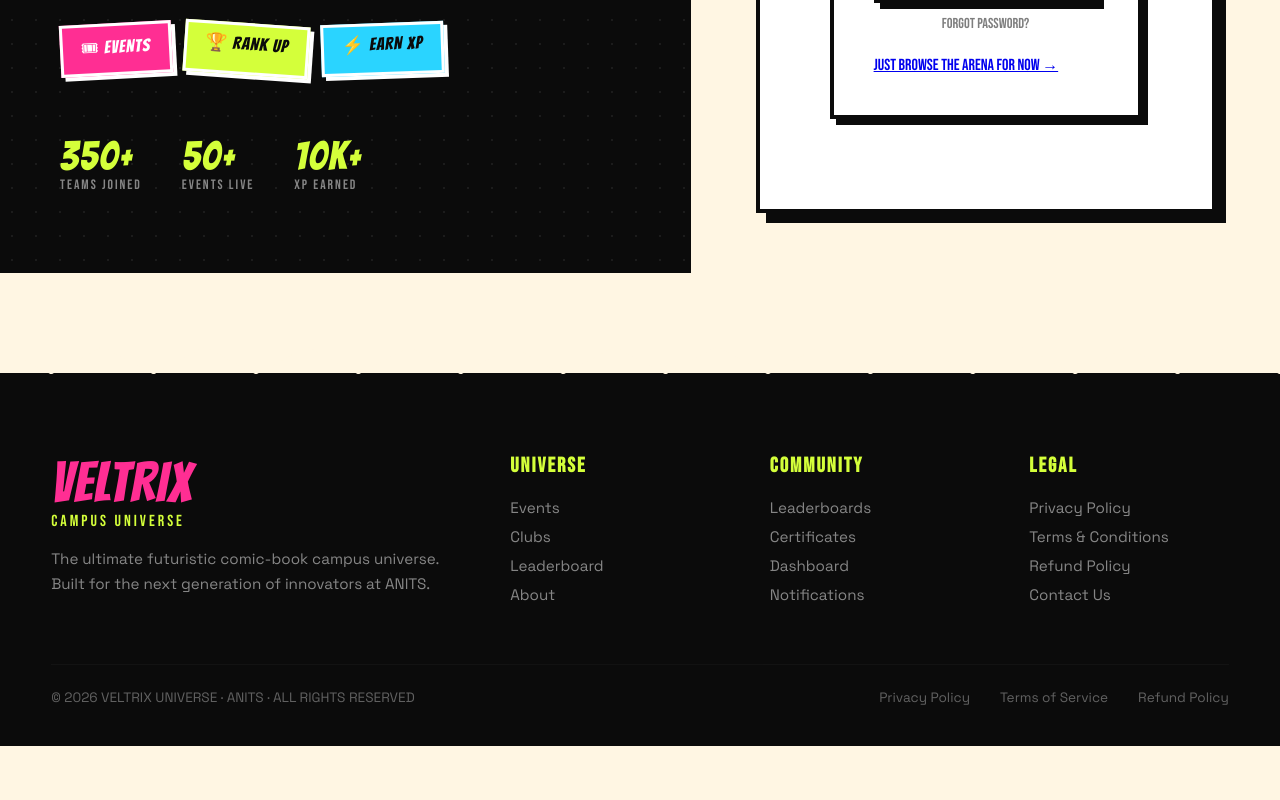
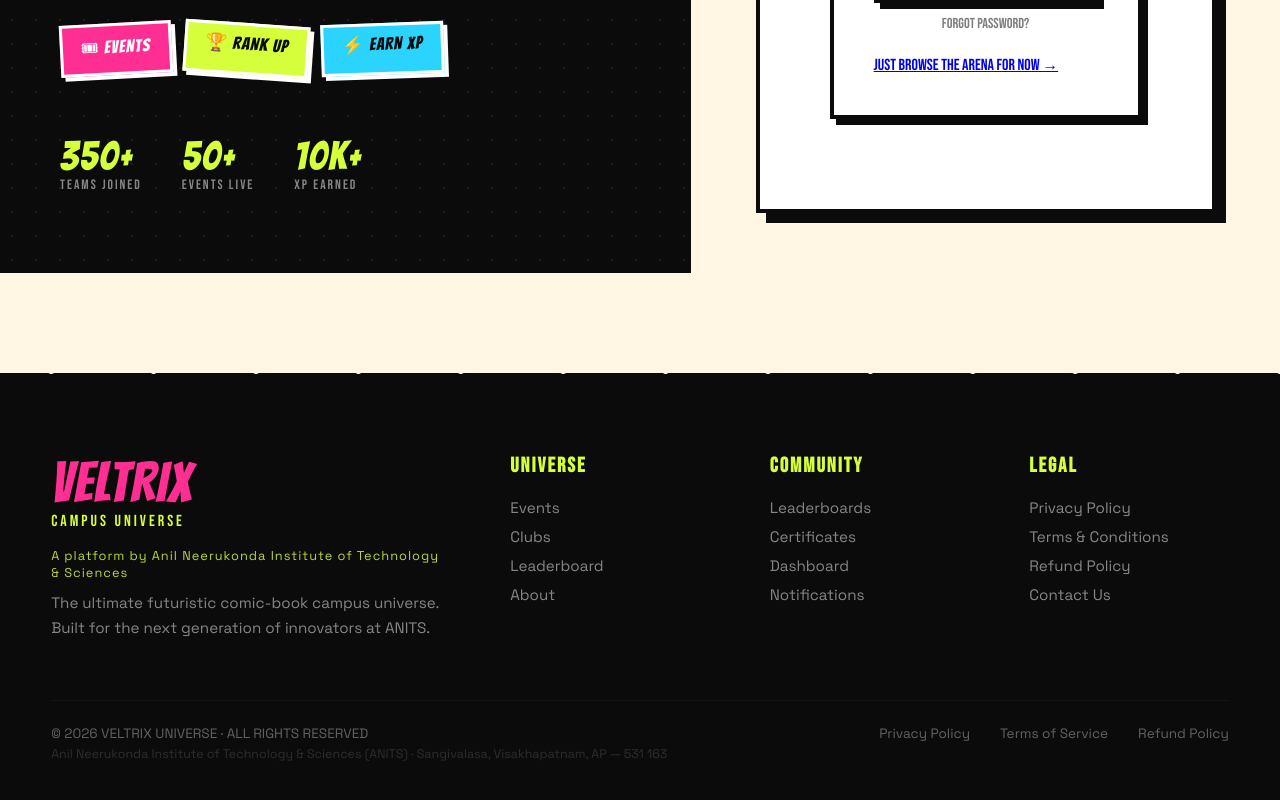
Before and after one commit to nithinreddyjeeru-bit/ANITS-VELTRIX, a Next.js app: page / in a window 1280 px wide. Shown: the part 833-1633 px from the top of the page. Before the commit the page ends 1579 px from the top, so only its background shows below. Built offline with nearby package versions, Linux system fonts and the light colour scheme; no server answers; the database is empty.

Commit message:
Add full legal name (ANITS) to footer brand and copyright

```diff
--- a/src/components/SiteShell.tsx
+++ b/src/components/SiteShell.tsx
@@ -325,6 +325,9 @@
             <div className="footer-brand">
               <div className="font-bangers brand-text">VELTRIX</div>
               <div className="font-bebas sub-brand">CAMPUS UNIVERSE</div>
+              <p className="font-space" style={{ fontSize: "0.8rem", color: "var(--green)", letterSpacing: "1px", marginBottom: "10px", opacity: 0.85 }}>
+                A platform by Anil Neerukonda Institute of Technology &amp; Sciences
+              </p>
               <p className="font-space brand-desc">
                 The ultimate futuristic comic-book campus universe. Built for the next generation of innovators at ANITS.
               </p>
@@ -373,7 +376,12 @@
           </div>
 
           <div className="footer-bottom font-space">
-            <p className="copy-text">© 2026 VELTRIX UNIVERSE · ANITS · ALL RIGHTS RESERVED</p>
+            <div>
+              <p className="copy-text">© 2026 VELTRIX UNIVERSE · ALL RIGHTS RESERVED</p>
+              <p style={{ opacity: 0.4, fontSize: "0.78rem", marginTop: "4px" }}>
+                Anil Neerukonda Institute of Technology &amp; Sciences (ANITS) · Sangivalasa, Visakhapatnam, AP — 531 163
+              </p>
+            </div>
             <div className="legal-links">
               <Link href="/privacy-policy" style={{ color: "inherit", textDecoration: "none" }}>Privacy Policy</Link>
               <Link href="/terms-and-conditions" style={{ color: "inherit", textDecoration: "none" }}>Terms of Service</Link>
```
